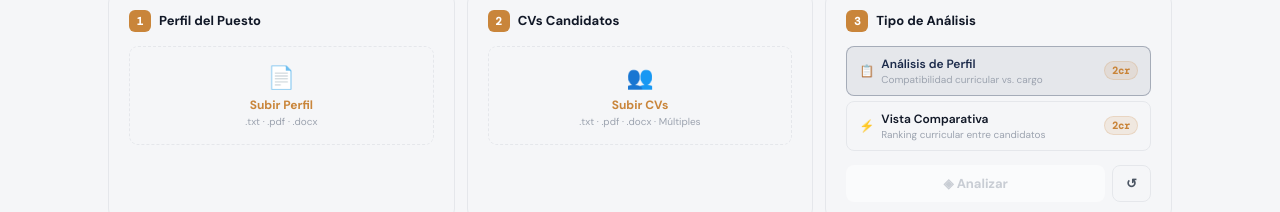
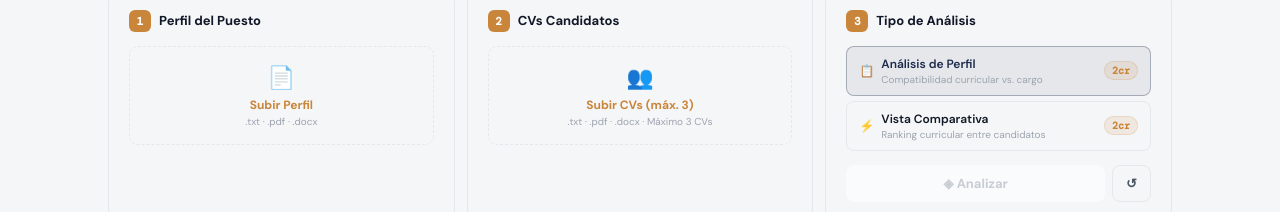
Before and after one commit to Geperex/matchviageperex, a React (Vite) app: page / in a window 1280 px wide. Shown: the part 279-491 px from the top of the page. Built offline with nearby package versions, Linux system fonts and the light colour scheme.

Commit message:
Update App.jsx

```diff
--- a/src/App.jsx
+++ b/src/App.jsx
@@ -877,11 +877,16 @@ ${content.slice(0, 4000)}`
   async function handleCvFiles(fileList) {
     const files = Array.from(fileList)
     if (!files.length) return
-    const placeholders = files.map(f => ({ name: f.name, content: '', status: 'loading' }))
+    // Límite de 3 CVs
+    const slotsLeft = Math.max(0, 3 - cvFiles.length)
+    if (slotsLeft === 0) { notify('⚠', 'Máximo 3 CVs permitidos', 'e'); return }
+    const filesToAdd = files.slice(0, slotsLeft)
+    if (files.length > slotsLeft) notify('⚠', `Solo se añadieron ${slotsLeft} CV(s) — límite 3`, 'w')
+    const placeholders = filesToAdd.map(f => ({ name: f.name, content: '', status: 'loading' }))
     setCvFiles(prev => {
       const base = prev.length
       const next = [...prev, ...placeholders]
-      Promise.all(files.map(async (file, i) => {
+      Promise.all(filesToAdd.map(async (file, i) => {
         try {
           const content = await extractText(file, () => {
             setCvFiles(p => { const n = [...p]; n[base + i] = { ...n[base + i], status: 'ocr' }; return n })
@@ -890,7 +895,7 @@ ${content.slice(0, 4000)}`
         } catch {
           setCvFiles(p => { const n = [...p]; n[base + i] = { name: file.name, content: '', status: 'error' }; return n })
         }
-      })).then(() => notify('✓', `${files.length} CV(s) procesados`))
+      })).then(() => notify('✓', `${filesToAdd.length} CV(s) procesados`))
       return next
     })
   }
@@ -900,20 +905,22 @@ ${content.slice(0, 4000)}`
     let userPrompt = ''
 
     if (profileData) {
-      userPrompt += `CUADRO RESUMEN ESTRUCTURADO DEL CARGO:\n${JSON.stringify(profileData, null, 2)}\n\n`
-      userPrompt += `PERFIL ORIGINAL (${jobFile.name}):\n${jobFile.content.slice(0, 1500)}\n\n`
+      // Perfil compacto para reducir tokens de input
+      const compactProfile = JSON.stringify({ cargo: profileData.nombreCargo, estudios: profileData.estudios?.nivelRequerido, carreras: profileData.estudios?.carrerasAceptadas?.slice(0,3), expGeneral: profileData.experiencia?.generalAnios, expEspecifica: profileData.experiencia?.especifica?.slice(0,3), condiciones: profileData.condicionesEspeciales?.slice(0,2) })
+      userPrompt += `PERFIL ESTRUCTURADO: ${compactProfile}\n\nTEXTO CARGO:\n${jobFile.content.slice(0, 800)}\n\n`
     } else {
       userPrompt += `PERFIL DEL CARGO (${jobFile.name}):\n${jobFile.content.slice(0, 2000)}\n\n`
     }
 
-    cvList.forEach((cv, i) => { userPrompt += `--- CV ${i + 1}: ${cv.name} ---\n${cv.content.slice(0, 1500)}\n\n` })
+    const cvMaxChars = cvList.length >= 2 ? 900 : 1200
+    cvList.forEach((cv, i) => { userPrompt += `--- CV ${i + 1}: ${cv.name} ---\n${cv.content.slice(0, cvMaxChars)}\n\n` })
 
     const res = await fetch('/api/analyze', {
       method: 'POST',
       headers: { 'Content-Type': 'application/json' },
       body: JSON.stringify({
-        model: 'claude-sonnet-4-6',
-        max_tokens: 3500,
+        model: 'claude-haiku-4-5-20251001',
+        max_tokens: 2500,
         system: PROMPTS[modeId],
         messages: [{ role: 'user', content: userPrompt }],
       }),
@@ -1079,7 +1086,7 @@ ${content.slice(0, 4000)}`
           {/* Step 2 */}
           <div className="glow-card fade-up" style={{ padding: '18px 20px', animationDelay: '.1s' }}>
             <StepHeader n="2" label="CVs Candidatos" />
-            <DropZone icon="👥" label="Subir CVs" hint=".txt · .pdf · .docx · Múltiples" multiple={true} onFiles={handleCvFiles} inputRef={cvRef} />
+            <DropZone icon="👥" label="Subir CVs (máx. 3)" hint=".txt · .pdf · .docx · Máximo 3 CVs" multiple={true} onFiles={handleCvFiles} inputRef={cvRef} />
             {cvFiles.length > 0 && (
               <div style={{ marginTop: 8, display: 'flex', flexDirection: 'column', gap: 5, maxHeight: 200, overflowY: 'auto' }}>
                 {cvFiles.map((cv, i) => <FileItem key={i} name={cv.name} status={cv.status} onRemove={() => setCvFiles(p => p.filter((_, j) => j !== i))} />)}
```
